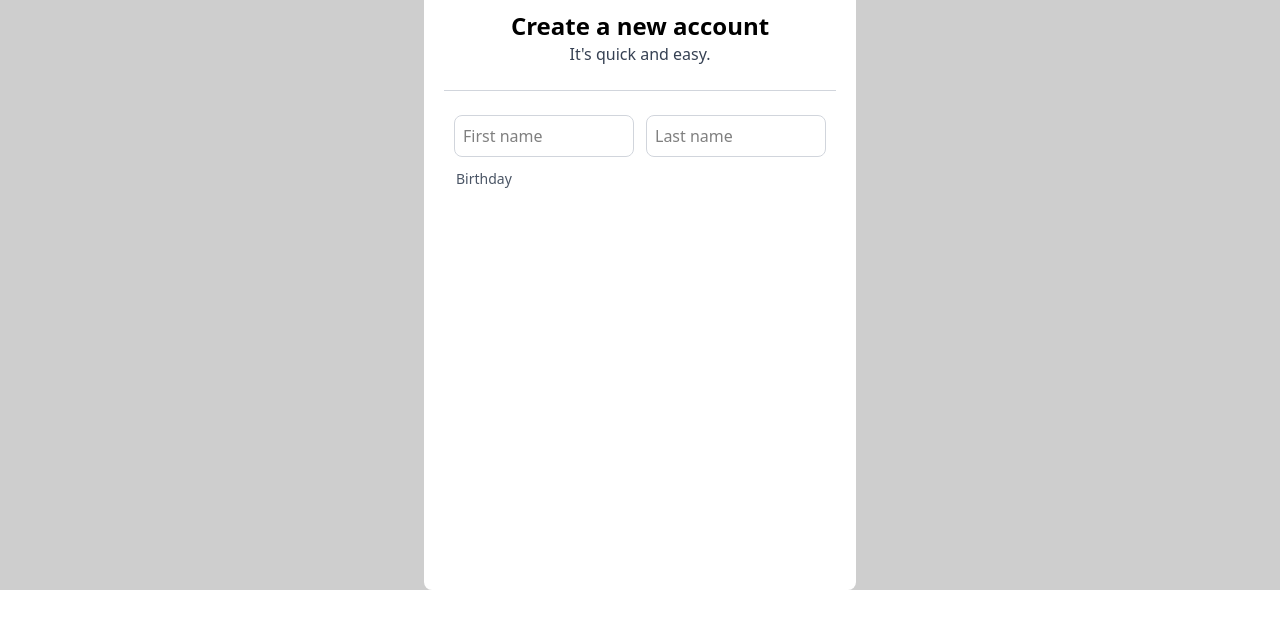
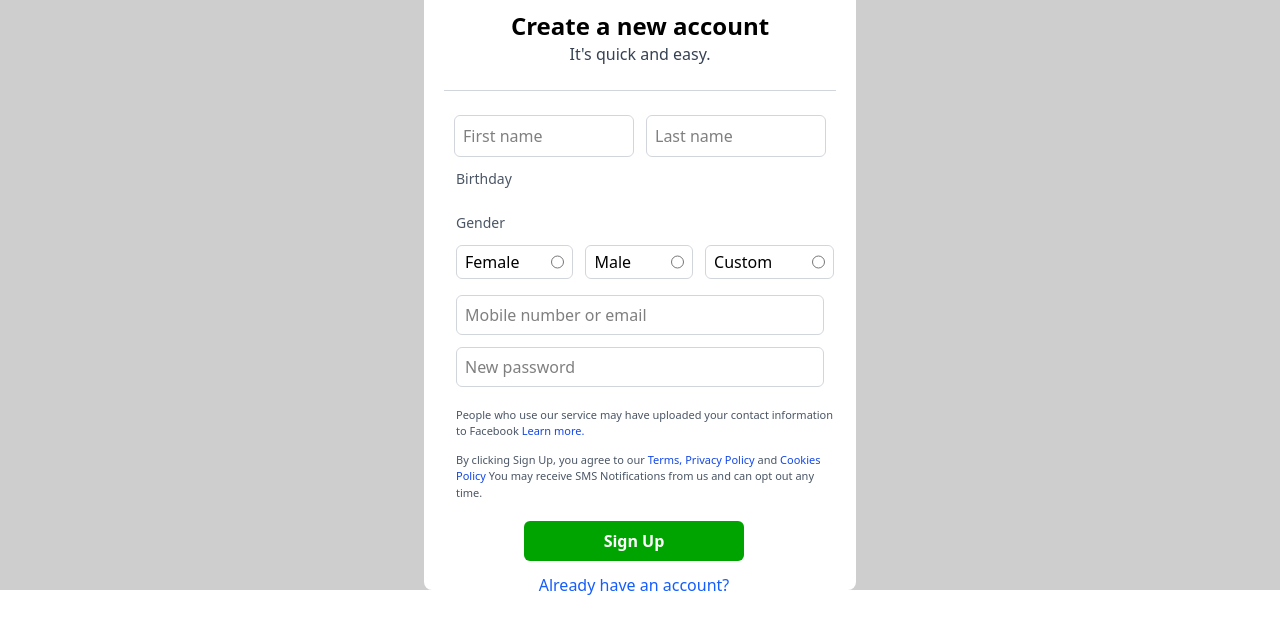
Before and after one commit to Jomerubaldo/flexbox-project, a plain HTML site: page facebook-clone/signup.html in a window 1280 px wide. Shown: the part 210-827 px from the top of the page. Before the commit the page ends 800 px from the top, so only its background shows below. Drawn offline with nearby package versions, Linux system fonts and the light colour scheme.

Commit message:
initial commit

```diff
--- a/facebook-clone/signup.html
+++ b/facebook-clone/signup.html
@@ -18,25 +18,67 @@
             <h1 class="text-2xl font-bold">Create a new account</h1>
             <p class="text-gray-700">It's quick and easy.</p>
             <br>
-            <hr class="border-t border-gray-300 backdrop-blur-sm w-">
+            <hr class="border-t border-gray-300 backdrop-blur-sm">
             <br>
             <form>
               <div class="flex justify-center space-x-3">
                 <input type="text" placeholder="First name"
-                  class="w-[180px] border border-gray-300 backdrop-blur-sm rounded-lg px-2 py-2">
+                  class="w-[180px] border border-gray-300 backdrop-blur-sm rounded-md px-2 py-2">
                 <input type="text" placeholder="Last name"
-                  class="w-[180px] border border-gray-300 backdrop-blur-sm rounded-lg px-2 py-1">
+                  class="w-[180px] border border-gray-300 backdrop-blur-sm rounded-md px-2 py-1">
               </div>
               <div class="flex justify-start p-3">
                 <label class="text-sm  text-gray-600 backdrop-blur-sm">Birthday</label>
+              </div>
+              <!--Need to date-->
+              <div class="flex justify-start p-3">
+                <label class="text-sm text-gray-600 backdrop-blur-sm">Gender</label>
+              </div>
 
+              <div class="flex ml-3">
+                <div class="flex gap-3">
+                  <div class="flex space-x-8 border border-gray-300 backdrop-blur-sm rounded-md px-2 py-1">
+                    <p>Female</p>
+                    <input type="radio" id="sex" name="male" value="male">
+                  </div>
+                  <div class="flex space-x-10 border border-gray-300 backdrop-blur-sm rounded-md px-2 py-1">
+                    <p>Male</p>
+                    <input type="radio" id="sex" name="male" value="male">
+                  </div>
+                  <div class="flex space-x-10 border border-gray-300 backdrop-blur-sm rounded-md px-2 py-1">
+                    <p>Custom</p>
+                    <input type="radio" id="sex" name="male" value="male">
+                  </div>
+                </div>
               </div>
-            </form>
+
+              <div class="pt-4 space-y-3">
+                <input type="email" name="email" placeholder="Mobile number or email"
+                  class="p-2 border border-gray-300 backdrop-blur-sm rounded-md w-92 h-10">
+                <input type="email" name="email" placeholder="New password"
+                  class="p-2 border border-gray-300 backdrop-blur-sm rounded-md w-92 h-10">
+              </div>
+              <div class="flex-col text-[11px] text-left space-y-3 pt-5 pl-3 text-gray-600 backdrop-blur-sm">
+                <p>People who use our service may have uploaded your contact information to Facebook <a href="#"
+                    class="text-blue-700">Learn more.</a></p>
+                <p>By clicking Sign Up, you agree to our <a href="#" class="text-blue-700">Terms,</a> <a href="#"
+                    class="text-blue-700">Privacy Policy</a> and <a href="" class="text-blue-700">Cookies Policy</a> You
+                  may receive SMS
+                  Notifications from us and can opt out any time.</p>
+              </div>
+              <div class="bg-[#00a400] w-55 py-2 rounded-md ml-20 mt-5 text-white font-bold">
+                <button type="submit" value="submit"><a href="#">Sign Up</a></button>
+              </div>
+              <div class="mt-3 pr-3">
+                <a href="#" class="text-blue-600">Already have an account?</a>
+              </div>
           </div>
+          </form>
         </div>
       </div>
     </div>
   </div>
+  </div>
 </body>
 
 </html>
```
Also changed, not shown: facebook-clone/login.html (+1 -1 lines).
